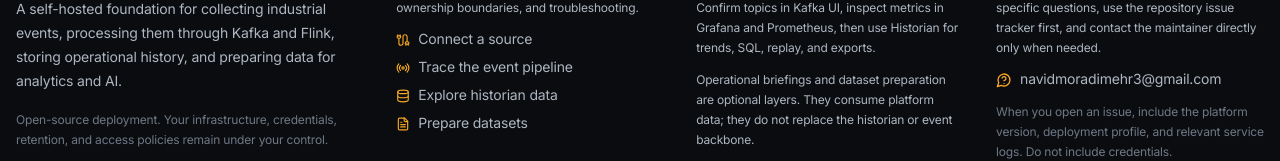
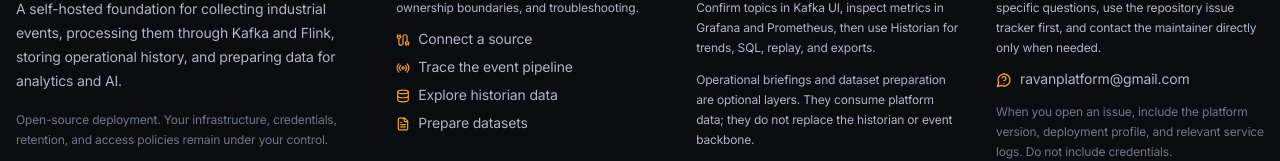
Before and after one commit to Navid-Moradimehr/Ravan, a Next.js app in the folder ui/: page / in a window 1280 px wide. Shown: the part 1390-1551 px from the top of the page. Built offline with nearby package versions, Linux system fonts and the light colour scheme; no server answers.

Commit message:
chore: update Ravan contact address

```diff
--- a/ui/components/platform-footer.tsx
+++ b/ui/components/platform-footer.tsx
@@ -51,9 +51,9 @@
           <div className="space-y-3">
             <h2 className="text-sm font-semibold text-text-primary">Help and contact</h2>
             <p className="text-xs leading-5 text-text-secondary">For open-source support and deployment-specific questions, use the repository issue tracker first, and contact the maintainer directly only when needed.</p>
-            <a href="mailto:navidmoradimehr3@gmail.com" className="flex items-center gap-2 text-sm text-text-secondary transition-colors hover:text-accent">
+            <a href="mailto:ravanplatform@gmail.com" className="flex items-center gap-2 text-sm text-text-secondary transition-colors hover:text-accent">
               <MessageCircleQuestion aria-hidden="true" className="size-4 text-accent" />
-              navidmoradimehr3@gmail.com
+              ravanplatform@gmail.com
             </a>
             <p className="text-xs leading-5 text-text-muted">When you open an issue, include the platform version, deployment profile, and relevant service logs. Do not include credentials.</p>
           </div>
```
